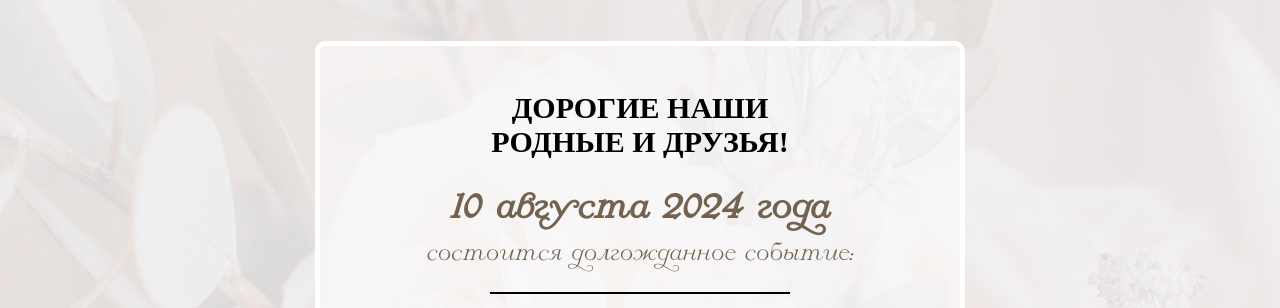
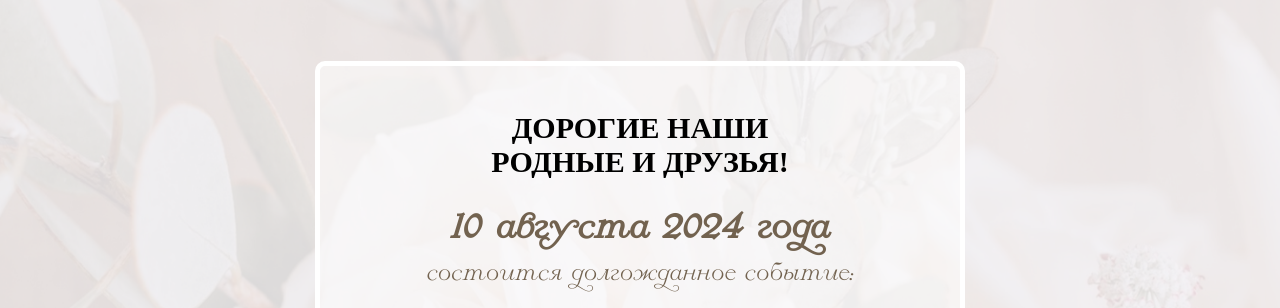
Before and after one commit to RusSuk/s, a plain HTML site: page index.html in a window 1280 px wide. Shown: the part 906-1214 px from the top of the page. Drawn offline with Linux system fonts and the light colour scheme; a web font is replaced by a local one.

Commit message:
Add files via upload

```diff
--- a/style.css
+++ b/style.css
@@ -189,9 +189,9 @@ body {
     font-family: 'Noto_SemiBold', sans-serif;
 }
 
-#gallery, #guest-form, #map-yandex, #countdown, #dear_friends, #timetable, #dress {
+#guest-form, #map-yandex, #countdown, #dear_friends, #timetable, #dress {
   width: 600px;
-  margin: auto auto; /* Отступы: сверху, справа, снизу, слева */
+  margin: 20px auto; /* Отступы: сверху, справа, снизу, слева */
 }
 
 #first, #second  {
@@ -542,21 +542,6 @@ button[type="submit"]:hover {
   font-family: 'CormorantInfant', serif;
 }
 
-/*
-footer {
-  width: 100%;
-  background-color: rgba(255, 255, 255, 0.5);
-  color: #000000;
-  text-align: center;
-  padding: 20px 0;
-  border-top: 3px solid #1538b5;
-}
-
-footer p {
-  font-size: 32px;
-  font-family: serif;
-
-} */
 
 .hidden_guest {
   opacity: 0;
@@ -751,7 +736,7 @@ nav ul li {
   }
 
   #gallery, #guest-form, #map-yandex, #countdown, #dear_friends, #timetable, #dress {
-    margin: auto 50px auto 50px; /* Отступы: сверху, справа, снизу, слева */
+    margin: 20px 50px auto 50px; /* Отступы: сверху, справа, снизу, слева */
   }
   .photo-container1,
   .photo-container2 {
```
Also changed, not shown: index.html (+2 -4 lines).
